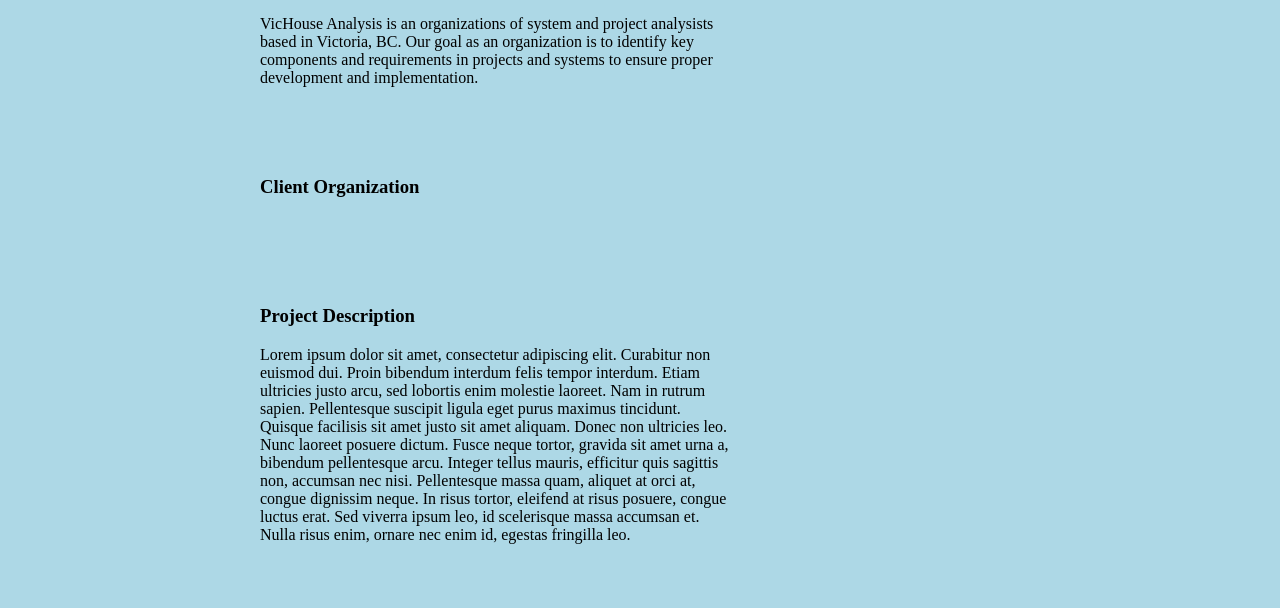
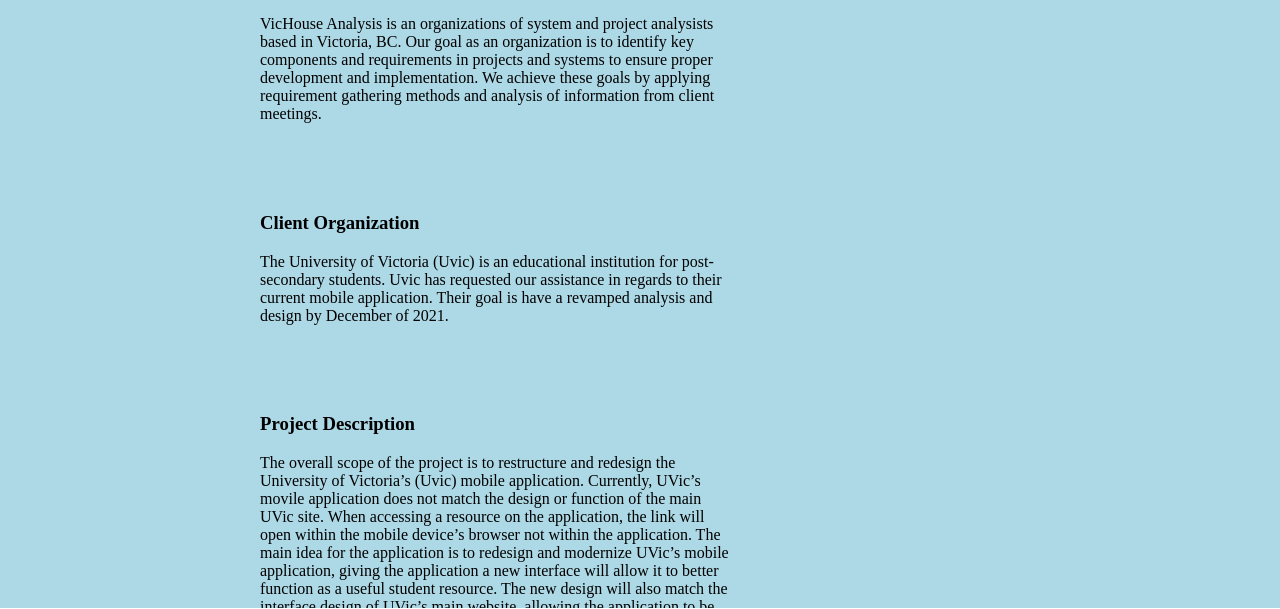
Before and after one commit to vichouseanalysis375/CSC375, a plain HTML site: page about.html in a window 1280 px wide. Shown: the part 174-783 px from the top of the page. Drawn offline with Linux system fonts and the light colour scheme.

Commit message:
Add files via upload

```diff
--- a/about.html
+++ b/about.html
@@ -16,15 +16,30 @@
 
       <div class="col1">
          <h3>About Us</h3>
-			VicHouse Analysis is an organizations of system and project analysists based in Victoria, BC. Our goal as an organization is to identify key components and requirements in projects and systems to ensure proper development and implementation.
+			VicHouse Analysis is an organizations of system and project analysists based in Victoria, BC. Our goal as an organization is to identify key components and requirements in projects and systems to ensure proper development and implementation. We achieve these goals by applying requirement gathering methods and analysis of information from client meetings.
 			</div>
 		<div class="col1">
          <h3>Client Organization</h3>
-
+			The University of Victoria (Uvic) is an educational institution for post-secondary students. Uvic has requested our assistance in regards to their current mobile application. Their goal is have a revamped analysis and design by December of 2021.
 			</div>
 		<div class="col1">
 		 <h3>Project Description</h3>
-			Lorem ipsum dolor sit amet, consectetur adipiscing elit. Curabitur non euismod dui. Proin bibendum interdum felis tempor interdum. Etiam ultricies justo arcu, sed lobortis enim molestie laoreet. Nam in rutrum sapien. Pellentesque suscipit ligula eget purus maximus tincidunt. Quisque facilisis sit amet justo sit amet aliquam. Donec non ultricies leo. Nunc laoreet posuere dictum. Fusce neque tortor, gravida sit amet urna a, bibendum pellentesque arcu. Integer tellus mauris, efficitur quis sagittis non, accumsan nec nisi. Pellentesque massa quam, aliquet at orci at, congue dignissim neque. In risus tortor, eleifend at risus posuere, congue luctus erat. Sed viverra ipsum leo, id scelerisque massa accumsan et. Nulla risus enim, ornare nec enim id, egestas fringilla leo.
+			The overall scope of the project is to restructure and redesign the University
+of Victoria’s (Uvic) mobile application. Currently, UVic’s movile application
+does not match the design or function of the main UVic site. When accessing
+a resource on the application, the link will open within the mobile device’s
+browser not within the application. The main idea for the application is to
+redesign and modernize UVic’s mobile application, giving the application a
+new interface will allow it to better function as a useful student resource. The
+new design will also match the interface design of UVic’s main website,
+allowing the application to be used seamlessly by staff and students; this is
+because there will be no need to relearn the application. There will also be
+an addition of a chat feature within the application, similar to the one of
+BrightSpace in order to better facilitate communication between students.
+This will be a very beneficial addition in terms of group collaboration, as well
+as not require students to create external forms of communication. This
+overall change to design of the mobile application will better benefit students
+and staff in order for the application to be a useful resource.
 
       </div>
 			<div class="footer">This website is used for academic purposes</div>
```
